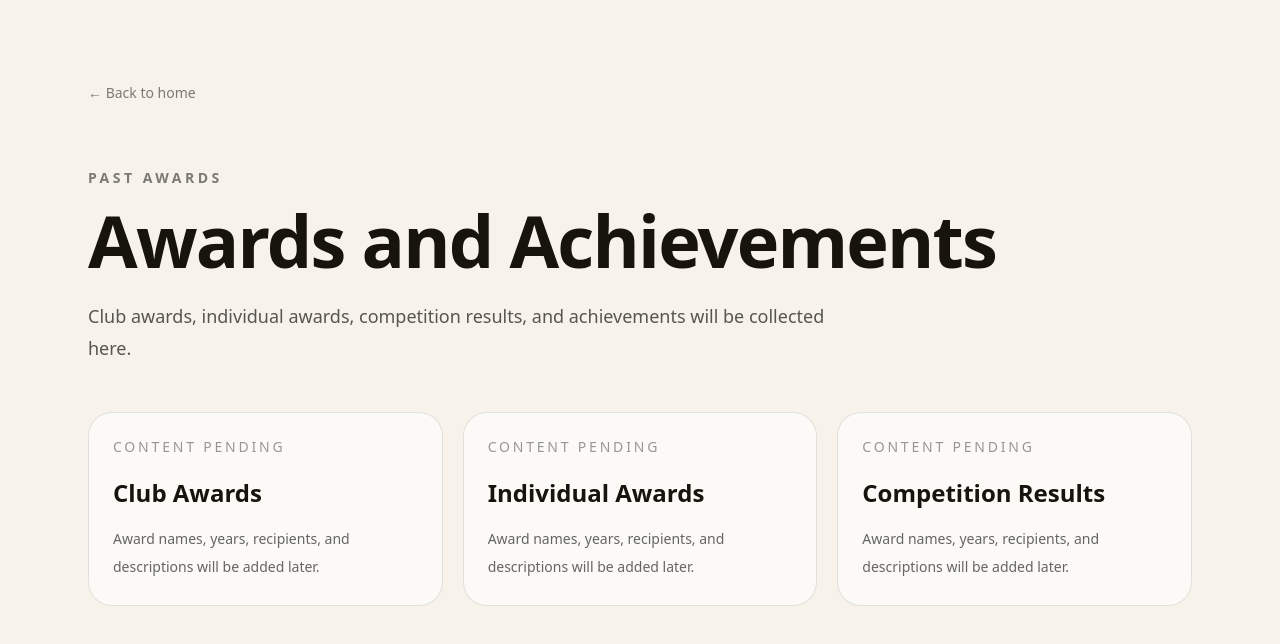
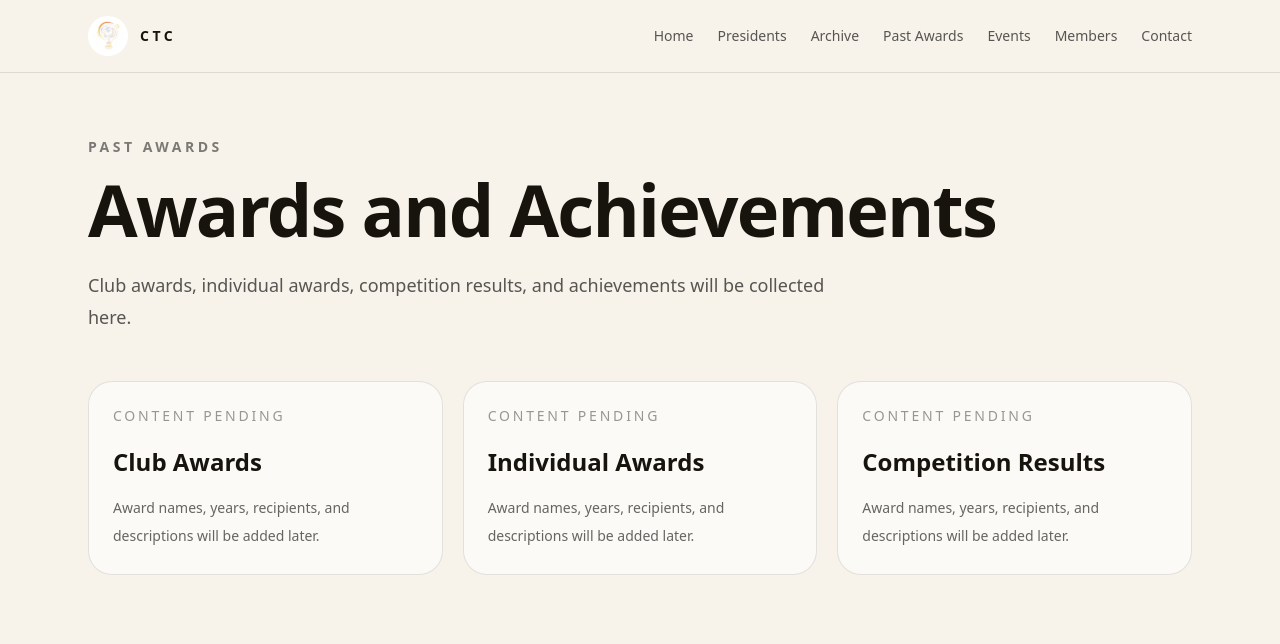
Before and after one commit to henrywyx0730/jlhsctc-official-website, a Next.js app: page /awards in a window 1280 px wide. Shown: the top 644 px of the page. Built offline with nearby package versions, Linux system fonts and the light colour scheme.

Commit message:
v0.3.1: add global navigation to section pages

```diff
--- a/app/archive/page.js
+++ b/app/archive/page.js
@@ -1,9 +1,33 @@
 export default function ArchivePage() {
   return (
     <main className="min-h-screen bg-[#f7f3ea] text-[#17130d]">
-      <section className="mx-auto max-w-6xl px-6 py-20">
-        <a href="/" className="text-sm text-black/50 hover:text-black">← Back to home</a>
-        <p className="mt-16 text-sm font-semibold uppercase tracking-[0.25em] text-black/50">
+      <header className="sticky top-0 z-50 border-b border-black/10 bg-[#f7f3ea]/90 backdrop-blur">
+        <nav className="mx-auto flex max-w-6xl items-center justify-between px-6 py-4">
+          <a href="/" className="flex items-center gap-3">
+            <img
+              src="/images/ctc-logo.png"
+              alt="Critical Thinking Club logo"
+              className="h-10 w-10 rounded-full bg-white object-contain p-1"
+            />
+            <span className="text-sm font-semibold tracking-[0.25em] uppercase">
+              CTC
+            </span>
+          </a>
+
+          <div className="hidden gap-6 text-sm text-black/65 md:flex">
+            <a href="/" className="hover:text-black">Home</a>
+            <a href="/presidents" className="hover:text-black">Presidents</a>
+            <a href="/archive" className="hover:text-black">Archive</a>
+            <a href="/awards" className="hover:text-black">Past Awards</a>
+            <a href="/events" className="hover:text-black">Events</a>
+            <a href="/members" className="hover:text-black">Members</a>
+            <a href="/contact" className="hover:text-black">Contact</a>
+          </div>
+        </nav>
+      </header>
+
+      <section className="mx-auto max-w-6xl px-6 py-16">
+                <p className="text-sm font-semibold uppercase tracking-[0.25em] text-black/50">
           Archive
         </p>
         <h1 className="mt-4 text-5xl font-semibold tracking-tight md:text-7xl">
--- a/app/awards/page.js
+++ b/app/awards/page.js
@@ -1,9 +1,33 @@
 export default function AwardsPage() {
   return (
     <main className="min-h-screen bg-[#f7f3ea] text-[#17130d]">
-      <section className="mx-auto max-w-6xl px-6 py-20">
-        <a href="/" className="text-sm text-black/50 hover:text-black">← Back to home</a>
-        <p className="mt-16 text-sm font-semibold uppercase tracking-[0.25em] text-black/50">
+      <header className="sticky top-0 z-50 border-b border-black/10 bg-[#f7f3ea]/90 backdrop-blur">
+        <nav className="mx-auto flex max-w-6xl items-center justify-between px-6 py-4">
+          <a href="/" className="flex items-center gap-3">
+            <img
+              src="/images/ctc-logo.png"
+              alt="Critical Thinking Club logo"
+              className="h-10 w-10 rounded-full bg-white object-contain p-1"
+            />
+            <span className="text-sm font-semibold tracking-[0.25em] uppercase">
+              CTC
+            </span>
+          </a>
+
+          <div className="hidden gap-6 text-sm text-black/65 md:flex">
+            <a href="/" className="hover:text-black">Home</a>
+            <a href="/presidents" className="hover:text-black">Presidents</a>
+            <a href="/archive" className="hover:text-black">Archive</a>
+            <a href="/awards" className="hover:text-black">Past Awards</a>
+            <a href="/events" className="hover:text-black">Events</a>
+            <a href="/members" className="hover:text-black">Members</a>
+            <a href="/contact" className="hover:text-black">Contact</a>
+          </div>
+        </nav>
+      </header>
+
+      <section className="mx-auto max-w-6xl px-6 py-16">
+                <p className="text-sm font-semibold uppercase tracking-[0.25em] text-black/50">
           Past Awards
         </p>
         <h1 className="mt-4 text-5xl font-semibold tracking-tight md:text-7xl">
--- a/app/contact/page.js
+++ b/app/contact/page.js
@@ -1,9 +1,33 @@
 export default function ContactPage() {
   return (
     <main className="min-h-screen bg-[#f7f3ea] text-[#17130d]">
-      <section className="mx-auto max-w-6xl px-6 py-20">
-        <a href="/" className="text-sm text-black/50 hover:text-black">← Back to home</a>
-        <p className="mt-16 text-sm font-semibold uppercase tracking-[0.25em] text-black/50">
+      <header className="sticky top-0 z-50 border-b border-black/10 bg-[#f7f3ea]/90 backdrop-blur">
+        <nav className="mx-auto flex max-w-6xl items-center justify-between px-6 py-4">
+          <a href="/" className="flex items-center gap-3">
+            <img
+              src="/images/ctc-logo.png"
+              alt="Critical Thinking Club logo"
+              className="h-10 w-10 rounded-full bg-white object-contain p-1"
+            />
+            <span className="text-sm font-semibold tracking-[0.25em] uppercase">
+              CTC
+            </span>
+          </a>
+
+          <div className="hidden gap-6 text-sm text-black/65 md:flex">
+            <a href="/" className="hover:text-black">Home</a>
+            <a href="/presidents" className="hover:text-black">Presidents</a>
+            <a href="/archive" className="hover:text-black">Archive</a>
+            <a href="/awards" className="hover:text-black">Past Awards</a>
+            <a href="/events" className="hover:text-black">Events</a>
+            <a href="/members" className="hover:text-black">Members</a>
+            <a href="/contact" className="hover:text-black">Contact</a>
+          </div>
+        </nav>
+      </header>
+
+      <section className="mx-auto max-w-6xl px-6 py-16">
+                <p className="text-sm font-semibold uppercase tracking-[0.25em] text-black/50">
           Contact
         </p>
         <h1 className="mt-4 text-5xl font-semibold tracking-tight md:text-7xl">
--- a/app/events/page.js
+++ b/app/events/page.js
@@ -1,9 +1,33 @@
 export default function EventsPage() {
   return (
     <main className="min-h-screen bg-[#f7f3ea] text-[#17130d]">
-      <section className="mx-auto max-w-6xl px-6 py-20">
-        <a href="/" className="text-sm text-black/50 hover:text-black">← Back to home</a>
-        <p className="mt-16 text-sm font-semibold uppercase tracking-[0.25em] text-black/50">
+      <header className="sticky top-0 z-50 border-b border-black/10 bg-[#f7f3ea]/90 backdrop-blur">
+        <nav className="mx-auto flex max-w-6xl items-center justify-between px-6 py-4">
+          <a href="/" className="flex items-center gap-3">
+            <img
+              src="/images/ctc-logo.png"
+              alt="Critical Thinking Club logo"
+              className="h-10 w-10 rounded-full bg-white object-contain p-1"
+            />
+            <span className="text-sm font-semibold tracking-[0.25em] uppercase">
+              CTC
+            </span>
+          </a>
+
+          <div className="hidden gap-6 text-sm text-black/65 md:flex">
+            <a href="/" className="hover:text-black">Home</a>
+            <a href="/presidents" className="hover:text-black">Presidents</a>
+            <a href="/archive" className="hover:text-black">Archive</a>
+            <a href="/awards" className="hover:text-black">Past Awards</a>
+            <a href="/events" className="hover:text-black">Events</a>
+            <a href="/members" className="hover:text-black">Members</a>
+            <a href="/contact" className="hover:text-black">Contact</a>
+          </div>
+        </nav>
+      </header>
+
+      <section className="mx-auto max-w-6xl px-6 py-16">
+                <p className="text-sm font-semibold uppercase tracking-[0.25em] text-black/50">
           Events
         </p>
         <h1 className="mt-4 text-5xl font-semibold tracking-tight md:text-7xl">
--- a/app/members/page.js
+++ b/app/members/page.js
@@ -1,9 +1,33 @@
 export default function MembersPage() {
   return (
     <main className="min-h-screen bg-[#f7f3ea] text-[#17130d]">
-      <section className="mx-auto max-w-6xl px-6 py-20">
-        <a href="/" className="text-sm text-black/50 hover:text-black">← Back to home</a>
-        <p className="mt-16 text-sm font-semibold uppercase tracking-[0.25em] text-black/50">
+      <header className="sticky top-0 z-50 border-b border-black/10 bg-[#f7f3ea]/90 backdrop-blur">
+        <nav className="mx-auto flex max-w-6xl items-center justify-between px-6 py-4">
+          <a href="/" className="flex items-center gap-3">
+            <img
+              src="/images/ctc-logo.png"
+              alt="Critical Thinking Club logo"
+              className="h-10 w-10 rounded-full bg-white object-contain p-1"
+            />
+            <span className="text-sm font-semibold tracking-[0.25em] uppercase">
+              CTC
+            </span>
+          </a>
+
+          <div className="hidden gap-6 text-sm text-black/65 md:flex">
+            <a href="/" className="hover:text-black">Home</a>
+            <a href="/presidents" className="hover:text-black">Presidents</a>
+            <a href="/archive" className="hover:text-black">Archive</a>
+            <a href="/awards" className="hover:text-black">Past Awards</a>
+            <a href="/events" className="hover:text-black">Events</a>
+            <a href="/members" className="hover:text-black">Members</a>
+            <a href="/contact" className="hover:text-black">Contact</a>
+          </div>
+        </nav>
+      </header>
+
+      <section className="mx-auto max-w-6xl px-6 py-16">
+                <p className="text-sm font-semibold uppercase tracking-[0.25em] text-black/50">
           Members
         </p>
         <h1 className="mt-4 text-5xl font-semibold tracking-tight md:text-7xl">
--- a/app/page.js
+++ b/app/page.js
@@ -43,7 +43,7 @@ export default function Home() {
           </a>
 
           <div className="hidden gap-6 text-sm text-black/65 md:flex">
-            <a href="/#about" className="hover:text-black">About</a>
+            <a href="/" className="hover:text-black">Home</a>
             <a href="/presidents" className="hover:text-black">Presidents</a>
             <a href="/archive" className="hover:text-black">Archive</a>
             <a href="/awards" className="hover:text-black">Past Awards</a>
--- a/app/presidents/page.js
+++ b/app/presidents/page.js
@@ -1,9 +1,33 @@
 export default function PresidentsPage() {
   return (
     <main className="min-h-screen bg-[#f7f3ea] text-[#17130d]">
-      <section className="mx-auto max-w-6xl px-6 py-20">
-        <a href="/" className="text-sm text-black/50 hover:text-black">← Back to home</a>
-        <p className="mt-16 text-sm font-semibold uppercase tracking-[0.25em] text-black/50">
+      <header className="sticky top-0 z-50 border-b border-black/10 bg-[#f7f3ea]/90 backdrop-blur">
+        <nav className="mx-auto flex max-w-6xl items-center justify-between px-6 py-4">
+          <a href="/" className="flex items-center gap-3">
+            <img
+              src="/images/ctc-logo.png"
+              alt="Critical Thinking Club logo"
+              className="h-10 w-10 rounded-full bg-white object-contain p-1"
+            />
+            <span className="text-sm font-semibold tracking-[0.25em] uppercase">
+              CTC
+            </span>
+          </a>
+
+          <div className="hidden gap-6 text-sm text-black/65 md:flex">
+            <a href="/" className="hover:text-black">Home</a>
+            <a href="/presidents" className="hover:text-black">Presidents</a>
+            <a href="/archive" className="hover:text-black">Archive</a>
+            <a href="/awards" className="hover:text-black">Past Awards</a>
+            <a href="/events" className="hover:text-black">Events</a>
+            <a href="/members" className="hover:text-black">Members</a>
+            <a href="/contact" className="hover:text-black">Contact</a>
+          </div>
+        </nav>
+      </header>
+
+      <section className="mx-auto max-w-6xl px-6 py-16">
+                <p className="text-sm font-semibold uppercase tracking-[0.25em] text-black/50">
           Presidents
         </p>
         <h1 className="mt-4 text-5xl font-semibold tracking-tight md:text-7xl">
```
